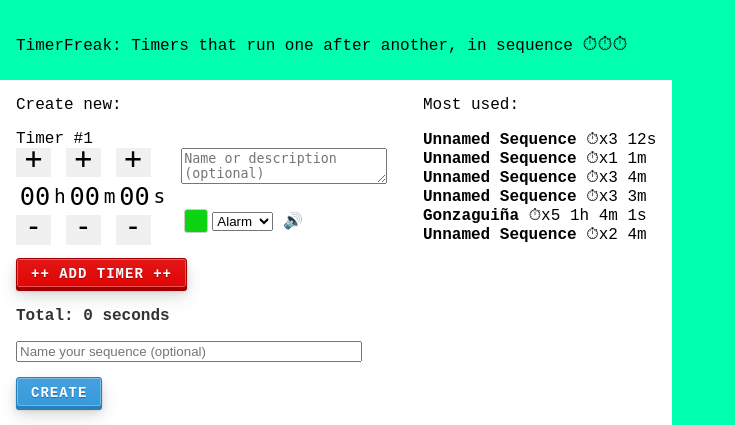
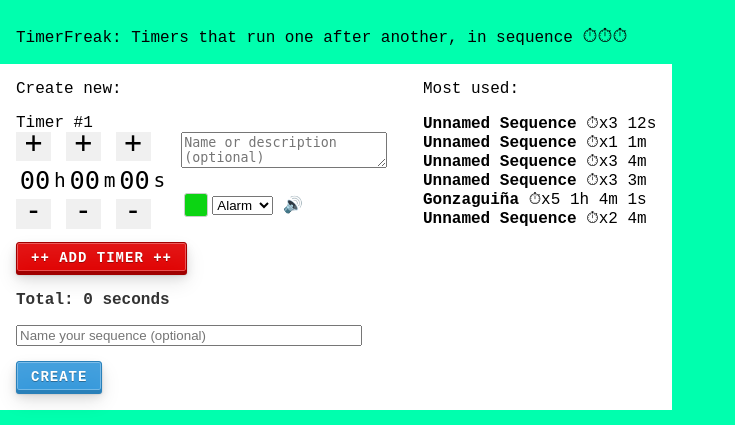
Before and after one commit to petmartino/timerfreak, a Flask app: page / in a window 1280 px wide. Shown: the top 425 px of the page, without its empty margins (0-735 px from the left). Run offline with Flask 3, Linux system fonts and the light colour scheme; data comes from the database, SQL or seed files in the repository.

Commit message:
Automated deploy: Thu Jun  5 05:09:19 PM CST 2025

```diff
--- a/templates/index.html
+++ b/templates/index.html
@@ -28,7 +28,7 @@
         style="display: none;background-color:  lightyellow; border: 1px solid orange; padding: 5px; margin: 5px; font-size: 0.8em; white-space: pre-wrap; word-break: break-all;">
         Debug Log:
     </div>
-    <p style="padding: .5rem 1rem">TimerFreak: Timers that run one after another, in sequence <big>⏱⏱⏱</big></p>
+    <p style="padding: 0 1rem">TimerFreak: Timers that run one after another, in sequence <big>⏱⏱⏱</big></p>
     <div class="flex-container">
         <div class="flex-container-internal"
             style="min-width: 375px; padding: 1rem;padding-top: 0; background-color: white;">
```
Also changed, not shown: readme.md.
